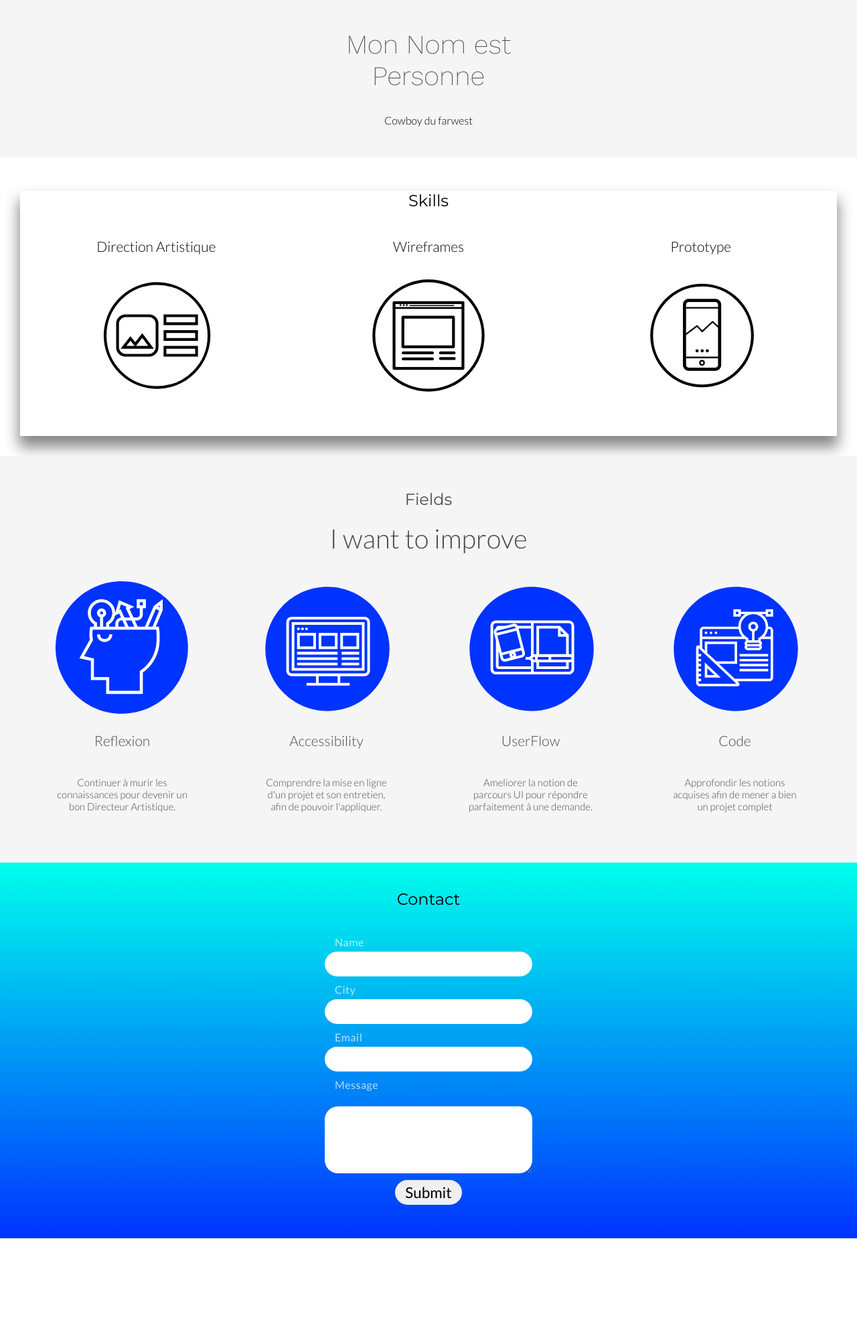
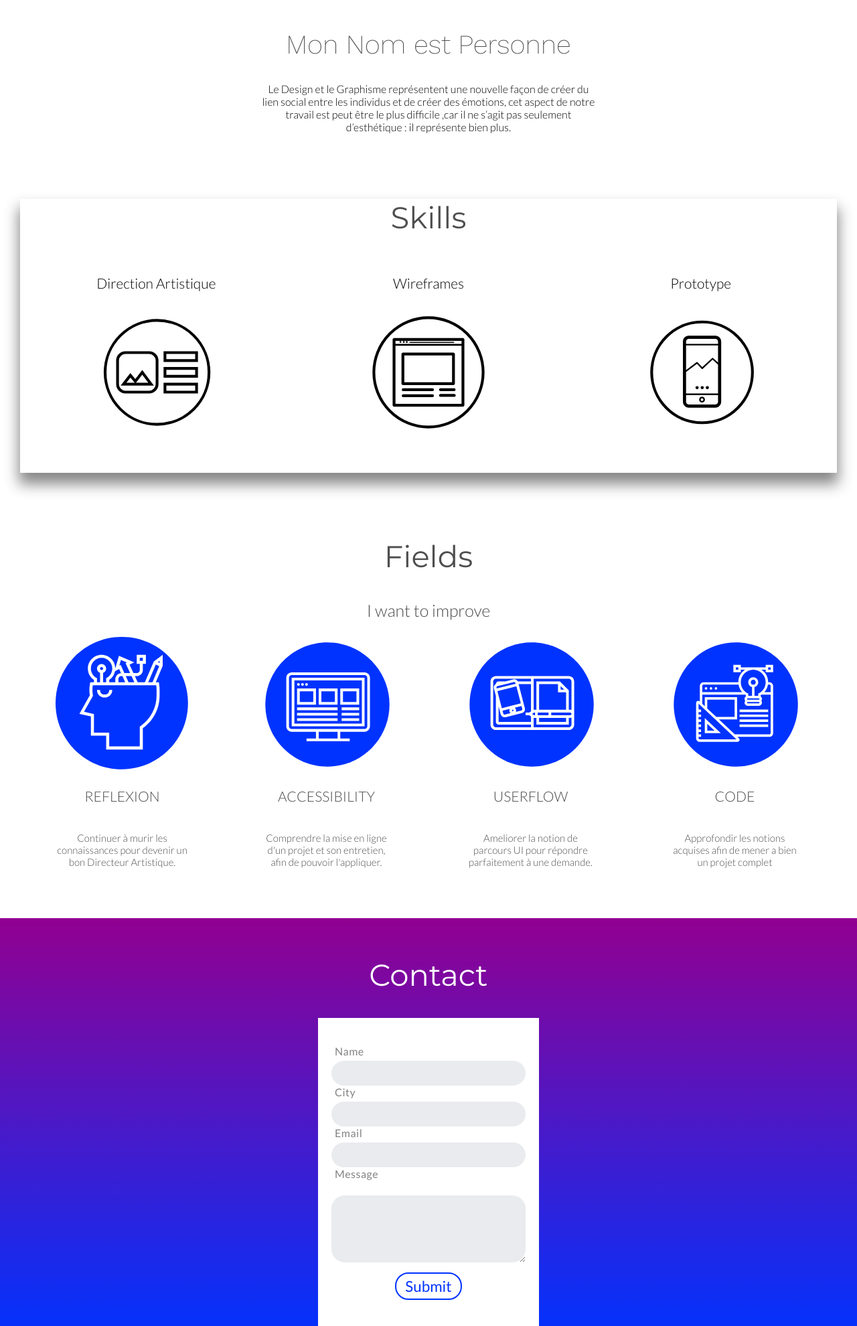
Before and after one commit to ecvwebdesign/ECV-D5-dig-2016-2017-new, a plain HTML site: page personne/index.html in a window 1280 px wide. Shown: the part 820-2800 px from the top of the page at 67% size. Before the commit the page ends 2669 px from the top, so only its background shows below. Drawn offline with nearby package versions, Linux system fonts and the light colour scheme.

Commit message:
changement formulaire

```diff
--- a/personne/index.html
+++ b/personne/index.html
@@ -32,9 +32,9 @@
 <div id="container">
 
 <section class="About">
-        <h1>Mon Nom est <br>Personne</h1>
+        <h1>Mon Nom est Personne</h1>
         <p>
-          Cowboy du farwest
+          Le Design et le Graphisme représentent une nouvelle façon de créer du lien social entre les individus et de créer des émotions, cet aspect de notre travail est peut être le plus difficile ,car il ne s’agit pas seulement d’esthétique : il représente bien plus.
         </p>
       </section>
 
--- a/personne/style/main.css
+++ b/personne/style/main.css
@@ -13,6 +13,8 @@ h1{
 
 }
 h2{
+  color:#4e4e4e;
+  font-size: 45px;
   text-align: center;
 font-family: 'Montserrat', sans-serif;
 font-weight: 400;
@@ -21,7 +23,8 @@ font-weight: 400;
 
 h3{
 font-family: 'Lato', sans-serif;
-font-size: 40px;
+font-size: 25px;
+color: #4e4e4e;
 text-align: center;
 
 }
@@ -148,7 +151,7 @@ nav{
   right: 0;
   bottom: 0;
   left: 0;
-  background-image: linear-gradient(to top, #0033ff, #fff);
+  background-image: linear-gradient(to bottom, #0033ff, #910091);
   opacity: .8;
 }
 
@@ -196,9 +199,11 @@ section{
 
 .About{
   text-align: center;
-  background:rgb(245, 245, 245);
+
 
 }
+
+.About p {width:500px;margin: auto;}
 
 .About h1{
   font-size: 40px;
@@ -216,11 +221,7 @@ color: #4e4e4e;
 
 }
 
-.skills-area h2 {
-  z-index: 2;
-color: #000;
-text-align: center;
-}
+
 
 /*.skills-area {
   height: 100vh;
@@ -265,8 +266,8 @@ text-align: center;
 /*section adventure*/
 
 .fields {
-    background:rgb(245, 245, 245);
-    padding-bottom: 30px;
+
+padding-bottom: 30px;
 
 }
 
@@ -286,15 +287,12 @@ text-align: center;
 }
 
 .fields-img div h3 {
+  text-transform: uppercase;
   font-size: 21px;
   font-weight: 300;
   margin-top: 25px;
 }
 
-.fields h2 {
-  color: #4e4e4e;
-  z-index: 2;
-}
 
 .fields h3 {
   text-align: center;
@@ -323,19 +321,19 @@ text-align: center;
 }
 
 #contact-area{  padding: 20px;
-background-image: linear-gradient(to top, #0033ff, #00ffec);}
+background-image: linear-gradient(to top, #0033ff, #910091);}
 
 #contact-area form {
     display: flex;
     flex-direction: column;
     justify-content: center;
     align-items: center;
-    color: #fff;
-  padding: 20px;
+  color:#4e4e4e;
+  padding: 40px 15px;
 
-
-
-}
+  margin: auto;
+  width: 300px;
+background-color: #fff;}
 
 .contact .form-section {
   margin: auto;
@@ -354,25 +352,22 @@ justify-content: space-around;
 
 #contact-area input, #contact-area textarea {
     padding: 5px;
-    width: 300px;
     font-family: 'Lato', sans-serif;
     font-size: 1.4em;
     margin: 0px 0px 10px 0px;
     border: 2px;
-
+    margin:auto;
     border-radius: 20px;
-    color: #000;
+    background-color:#e9ebee;
+width: 280px;
     transition: ease 0.5s;
 }
 
 label {
   font-family: 'Lato', sans-serif;
-
-
     width: 280px;
     padding-bottom: 5px;
     font-size: 16px;
-
     opacity: .7;
     letter-spacing: .5px;
 }
@@ -392,9 +387,23 @@ label {
     transition: ease 0.5s;
     width: 100px;
     float: right;
-    color: #000;
+    background-color:#fff;
+    color:  #0033ff;
+    border: 2px solid #0033ff;
+        MARGIN-TOP: 15px;
+
 }
 
+#contact-area input.submit-button:hover {
+    transition: ease 0.5s;
+    width: 100px;
+    float: right;
+    color:#fff;
+    background-color: #0033ff;
+}
+
+
+#contact-area h2{color:#fff;}
 
 input:focus,
 select:focus,
```
